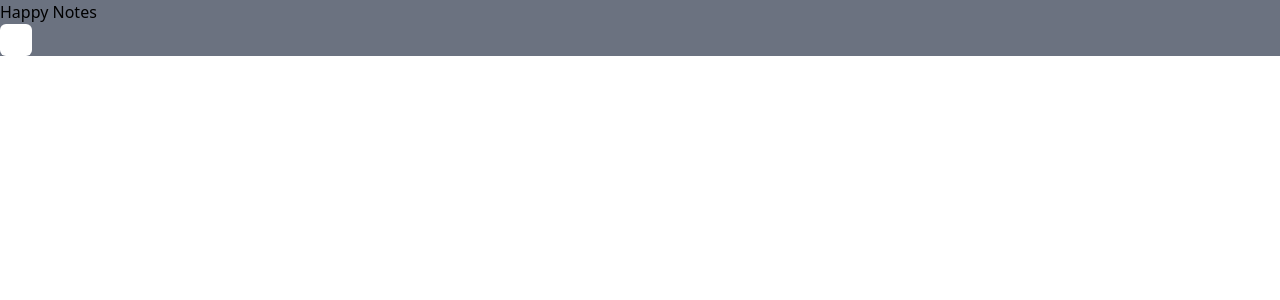
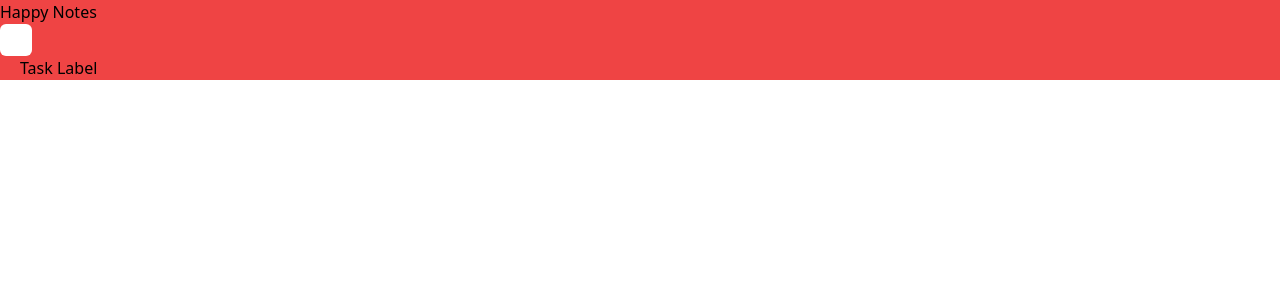
Before and after one commit to JayCodeGitHub/ToDo-list-app-PWA, a Next.js app: page / in a window 1280 px wide. Shown: the top 300 px of the page. Built offline with nearby package versions, Linux system fonts and the light colour scheme.

Commit message:
Styled task label

```diff
--- a/src/components/taskLabel.tsx
+++ b/src/components/taskLabel.tsx
@@ -1,7 +1,25 @@
+import { useState } from "react";
+import { motion } from "framer-motion";
+
 export default function TaskLabel() {
+  const [done, setDone] = useState(false);
   return (
-    <div>
-      <h1>Task Label</h1>
+    <div onClick={() => setDone(!done)}>
+      <motion.label
+        className={`${
+          done ? "text-gray-700" : "text-black"
+        } relative ml-5 delay-200`}
+      >
+        Task Label
+        <motion.span
+          className={` ${
+            done ? "bg-gray-700" : "bg-black"
+          } absolute left-0 w-full h-0.5 translate-y-1/2 top-1/2`}
+          initial={{ width: 0 }}
+          animate={{ width: done ? "100%" : 0 }}
+          transition={{ duration: 0.1 }}
+        ></motion.span>
+      </motion.label>
     </div>
   );
 }
--- a/src/pages/index.tsx
+++ b/src/pages/index.tsx
@@ -1,10 +1,12 @@
 import CheckBox from "@/components/checkBox";
+import TaskLabel from "@/components/taskLabel";
 
 export default function Home() {
   return (
-    <main className="bg-gray-500">
+    <main className="bg-red-500">
       <h1>Happy Notes</h1>
       <CheckBox />
+      <TaskLabel />
     </main>
   );
 }
```
